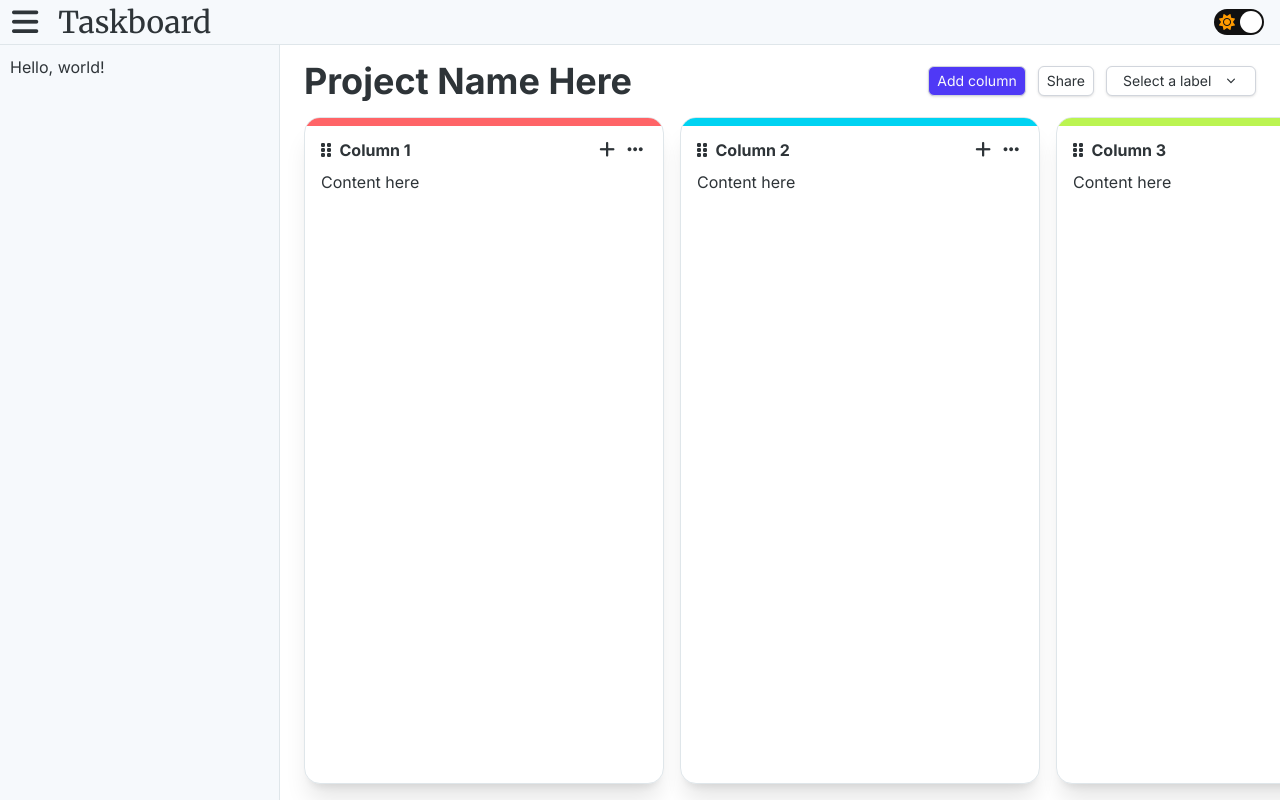
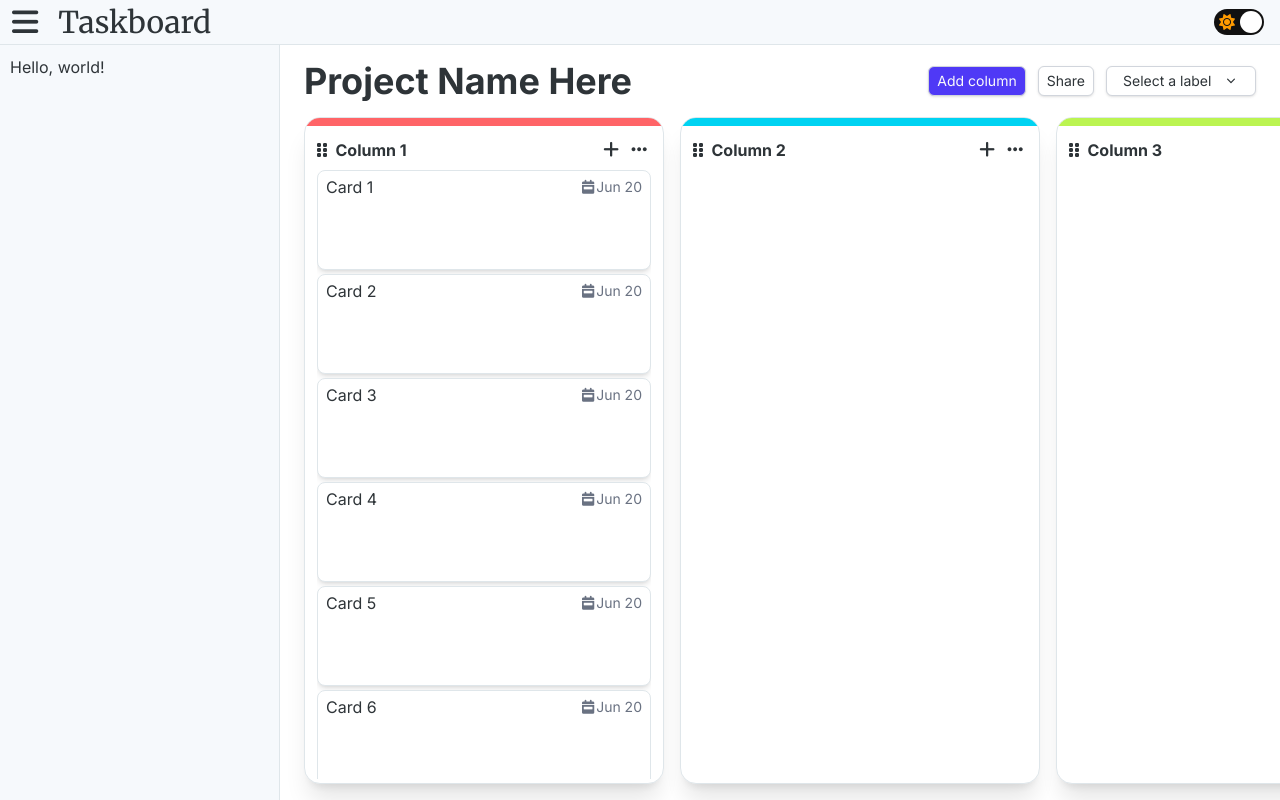
Before and after one commit to prestonyford/collaborate, a React (Vite) app in the folder client/: page / in a window 1280 px wide. Built offline with nearby package versions, Linux system fonts and the light colour scheme.

Commit message:
Fake cards

```diff
--- a/client/src/index.css
+++ b/client/src/index.css
@@ -5,6 +5,7 @@
 @theme {
 	--color-text: rgb(46, 52, 56);
 	--color-text-alt: white;
+	--color-text-muted: oklch(55.1% 0.027 264.364);
 	--color-base: white;
 	--color-base-alt: #f9fafb;
 	--color-surface: rgb(246, 249, 252);
@@ -17,6 +18,7 @@
 .dark {
 	--color-text: white;
 	--color-text-alt: rgb(46, 52, 56);
+	--color-text-muted: oklch(55.1% 0.027 264.364);
 	--color-base: rgb(30,30,30);
 	--color-base-alt: rgb(45,45,45);
 	--color-surface: #313131;
--- a/client/src/model/dto/CardSummaryDTO.ts
+++ b/client/src/model/dto/CardSummaryDTO.ts
@@ -1,3 +1,5 @@
 export default interface CardSummaryDTO {
+	id: string
 	title: string,
+	creationDate: number
 }
--- /dev/null
+++ b/client/src/net/CardCommunicator/FakeCardCommunicator.ts
@@ -0,0 +1,42 @@
+import type CardSummaryDTO from "../../model/dto/CardSummaryDTO";
+import type CardCommunicator from "./CardCommunicator";
+
+export default class FakeCardCommunicator implements CardCommunicator {
+	async getCardSummaries(projectID: string, columnID: string, pageSize: number, lastCardID: string | null): Promise<[CardSummaryDTO[], boolean]> {
+		return [
+			columnID === "1" ? [
+				{
+					id: "1",
+					title: "Card 1",
+					creationDate: 1750383235022
+				},
+				{
+					id: "2",
+					title: "Card 2",
+					creationDate: 1750383235022
+				},
+				{
+					id: "3",
+					title: "Card 3",
+					creationDate: 1750383235022
+				},
+				{
+					id: "4",
+					title: "Card 4",
+					creationDate: 1750383235022
+				},
+				{
+					id: "5",
+					title: "Card 5",
+					creationDate: 1750383235022
+				},
+				{
+					id: "6",
+					title: "Card 6",
+					creationDate: 1750383235022
+				}
+			] : []
+		, false];
+	}
+
+}
--- a/client/src/pages/MainPage.tsx
+++ b/client/src/pages/MainPage.tsx
@@ -42,7 +42,7 @@ function MainPage(props: Props) {
 				</div>
 				<div className='grow w-full'>
 					<Board>
-						{columns.map(column => <BoardColumn key={column.id} columnName={column.name} columnColor={column.color} />)}
+						{columns.map(column => <BoardColumn key={column.id} columnID={column.id} columnName={column.name} columnColor={column.color} />)}
 					</Board>
 				</div>
 			</div>
--- a/client/src/pages/board/BoardColumn.tsx
+++ b/client/src/pages/board/BoardColumn.tsx
@@ -1,18 +1,22 @@
 import { useState } from 'react'
 import ClickyIcon from './ClickyIcon'
+import { useBoardStore } from './BoardStore'
+import CardSummary from './CardSummary'
 
 interface Props {
+	columnID: string
 	columnName: string
 	columnColor?: string
 }
 
 function BoardColumn(props: Props) {
+	const cardSummaries = useBoardStore((state) => state.cardSummaries[props.columnID]);
 
 	return (
 		<>
 			<div className="flex-shrink-0 w-[360px] h-full shadow-xl dark:shadow-base-alt rounded-2xl bg-base border-accent border-1 overflow-hidden">
 				<div className='w-full h-[8px]' style={{ backgroundColor: props.columnColor }}></div>
-				<div className="w-full h-full p-4 pt-3">
+				<div className="w-full h-full p-3 pt-3 flex flex-col relative">
 					<div className='flex justify-between gap-2 pb-2'>
 						<div>
 							<i className="fa-solid fa-grip-vertical mr-1 cursor-grab"></i> {/* TODO: probably don't need cursor-grab after I implement dnd*/}
@@ -23,8 +27,8 @@ function BoardColumn(props: Props) {
 							<ClickyIcon icon="fa-solid fa-ellipsis" />
 						</div>
 					</div>
-					<div>
-						Content here
+					<div className='flex flex-col gap-1 overflow-y-auto [&::-webkit-scrollbar]:hidden basis-0 grow pb-2'>
+						{cardSummaries?.map(card => <CardSummary key={card.id} title={card.title} creationDate={card.creationDate} />)}
 					</div>
 				</div>
 			</div>
--- a/client/src/pages/board/BoardStore.ts
+++ b/client/src/pages/board/BoardStore.ts
@@ -2,23 +2,36 @@ import { create } from 'zustand'
 import type ColumnDTO from '../../model/dto/ColumnDTO';
 import type ColumnCommunicator from '../../net/ColumnCommunicator/ColumnCommunicator';
 import FakeColumnCommunicator from '../../net/ColumnCommunicator/FakeColumnCommunicator';
+import type CardSummaryDTO from '../../model/dto/CardSummaryDTO';
+import type CardCommunicator from '../../net/CardCommunicator/CardCommunicator';
+import FakeCardCommunicator from '../../net/CardCommunicator/FakeCardCommunicator';
 
 const columnCommunicator: ColumnCommunicator = new FakeColumnCommunicator();
+const cardCommunicator: CardCommunicator = new FakeCardCommunicator();
 
 interface ProjectState {
 	isLoading: boolean
 	columns: ColumnDTO[]
+	cardSummaries: Record<string, CardSummaryDTO[]>
 	initialize: (projectID: string) => Promise<void>
 }
 
 const useBoardStore = create<ProjectState>()(set => ({
 	isLoading: false,
 	columns: [],
+	cardSummaries: {},
 
 	initialize: async (projectID: string) => {
 		set({ isLoading: true });
 		try {
 			const newColumns = await columnCommunicator.getColumnsByProject(projectID);
+			for (let col of newColumns) {
+				const [cardSummaries, hasMore] = await cardCommunicator.getCardSummaries(projectID, col.id, 10, null);
+				set(state => ({ cardSummaries: {
+					...state.cardSummaries,
+					[col.id]: cardSummaries
+				} }));
+			}
 			set({ columns: newColumns });
 		} finally {
 			set({ isLoading: false });
--- /dev/null
+++ b/client/src/pages/board/CardSummary.tsx
@@ -0,0 +1,29 @@
+import { useState } from 'react'
+import ClickyIcon from './ClickyIcon'
+import type CardSummaryDTO from '../../model/dto/CardSummaryDTO'
+
+interface Props {
+	title: string
+	creationDate: number
+}
+
+function BoardColumn(props: Props) {
+
+	const dateOptions: Intl.DateTimeFormatOptions = { month: 'short', day: 'numeric' };
+
+	return (
+		<>
+			<div className="shadow-md dark:shadow-base-alt rounded-lg bg-base border-accent border-1 py-1 px-2 min-h-[100px]">
+				<div className='flex justify-between'>
+					<div className=''>{props.title}</div>
+					<div className='text-text-muted text-sm flex items-center'>
+						<i className="fa-solid fa-calendar-week"></i>
+						<span className='ml-0.5 select-none'>{new Date(props.creationDate).toLocaleDateString("en-US", dateOptions)}</span>
+					</div>
+				</div>
+			</div>
+		</>
+	)
+}
+
+export default BoardColumn
--- a/client/src/pages/board/ClickyIcon.tsx
+++ b/client/src/pages/board/ClickyIcon.tsx
@@ -9,7 +9,7 @@ function ClickyIcon({icon, onClick}: Props) {
 
 	return (
 		<>
-			<div className='w-[24px] cursor-pointer flex justify-center items-center hover:shadow-sm rounded-md text-lg' onClick={onClick}>
+			<div className='w-[24px] cursor-pointer flex justify-center items-center hover:shadow-sm dark:hover:bg-[rgb(40,40,40)] rounded-md text-lg' onClick={onClick}>
 				<i className={icon}></i>
 			</div>
 		</>
```
